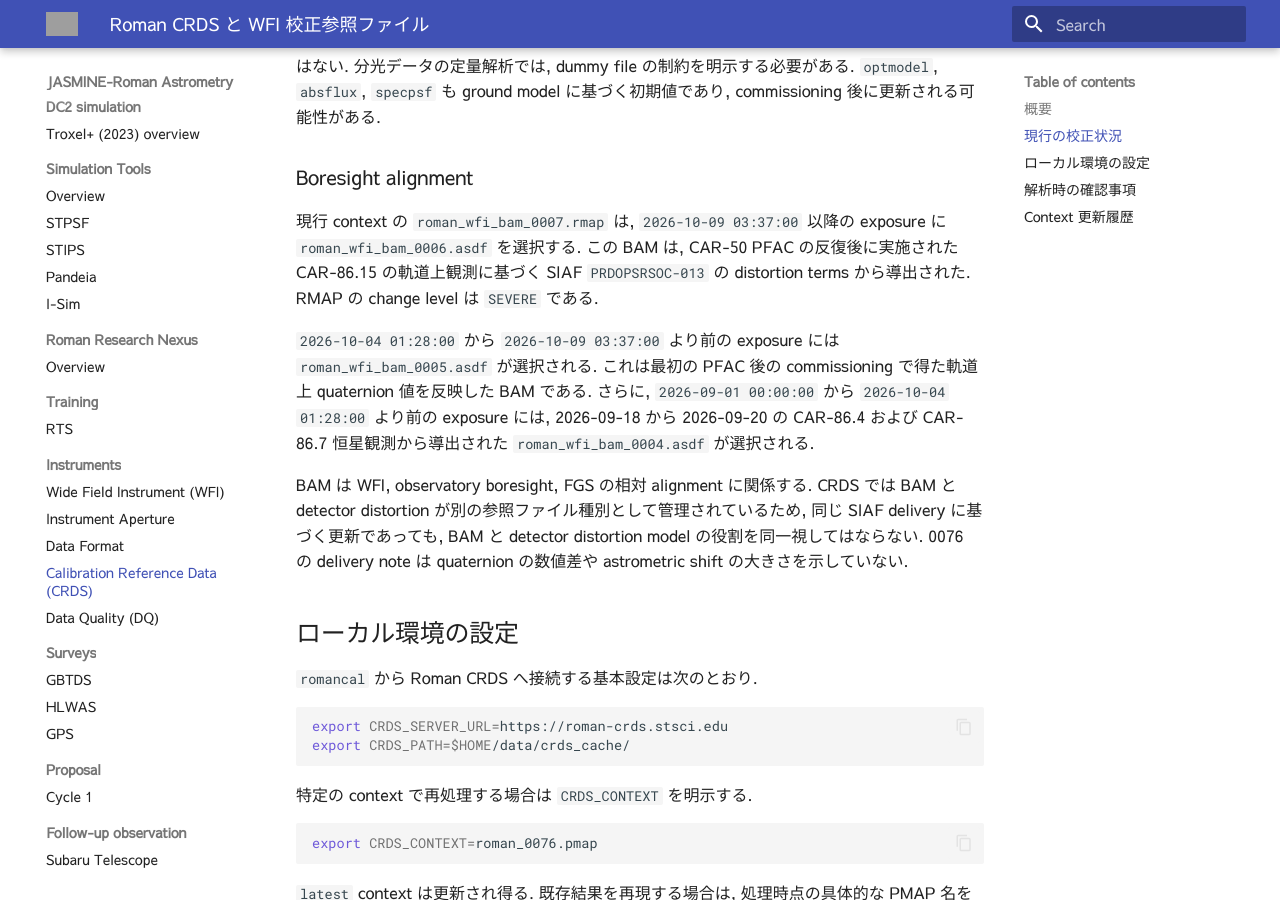
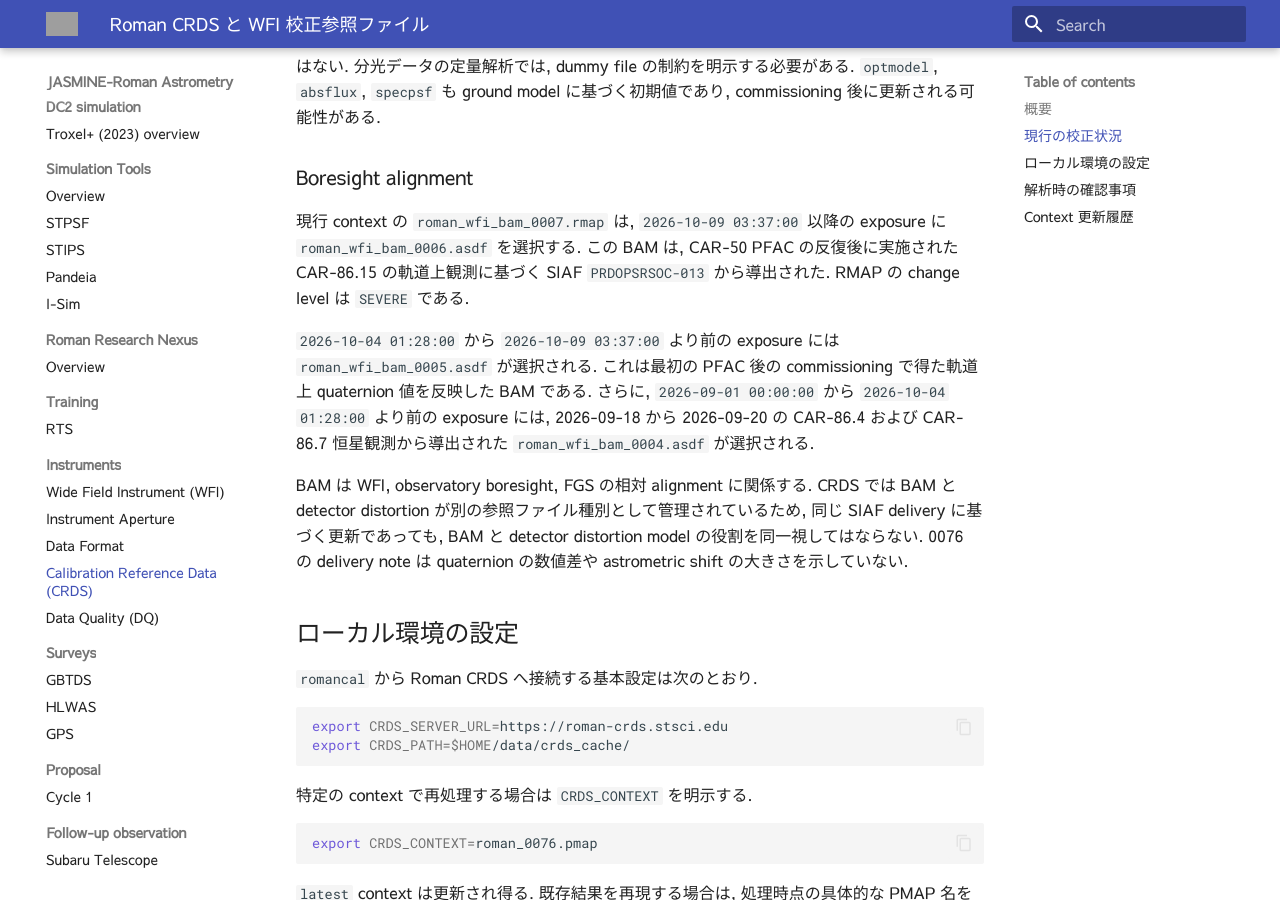
Before and after one commit to astronasutarou/jasmine-roman-astrometry, an MkDocs documentation site: the page built from docs/inst/crds.md, in a window 1280 px wide and 900 px high, scrolled down 2357 px. Built offline with MkDocs 1.6.1 and Material for MkDocs 9.7.7, drawn with Linux system fonts in a browser that asks for light colours; grey boxes are pictures that could not be loaded.

Commit message:
Revise Boresight alignment details in crds.md
Updated the description of the current context for the `roman_wfi_bam_0007.rmap` and its associated BAM selections based on exposure dates.

Co-authored-by: Copilot Autofix powered by AI <175728472+Copilot@users.noreply.github.com>

```diff
--- a/docs/inst/crds.md
+++ b/docs/inst/crds.md
@@ -60,7 +60,7 @@ flat, saturation, mask, linearity, inverse linearity, photom は `2026-09-01 00:
 
 ### Boresight alignment
 
-現行 context の `roman_wfi_bam_0007.rmap` は, `2026-10-09 03:37:00` 以降の exposure に `roman_wfi_bam_0006.asdf` を選択する. この BAM は, CAR-50 PFAC の反復後に実施された CAR-86.15 の軌道上観測に基づく SIAF `PRDOPSRSOC-013` の distortion terms から導出された. RMAP の change level は `SEVERE` である.
+現行 context の `roman_wfi_bam_0007.rmap` は, `2026-10-09 03:37:00` 以降の exposure に `roman_wfi_bam_0006.asdf` を選択する. この BAM は, CAR-50 PFAC の反復後に実施された CAR-86.15 の軌道上観測に基づく SIAF `PRDOPSRSOC-013` から導出された. RMAP の change level は `SEVERE` である.
 
 `2026-10-04 01:28:00` から `2026-10-09 03:37:00` より前の exposure には `roman_wfi_bam_0005.asdf` が選択される. これは最初の PFAC 後の commissioning で得た軌道上 quaternion 値を反映した BAM である. さらに, `2026-09-01 00:00:00` から `2026-10-04 01:28:00` より前の exposure には, 2026-09-18 から 2026-09-20 の CAR-86.4 および CAR-86.7 恒星観測から導出された `roman_wfi_bam_0004.asdf` が選択される.
 
```
